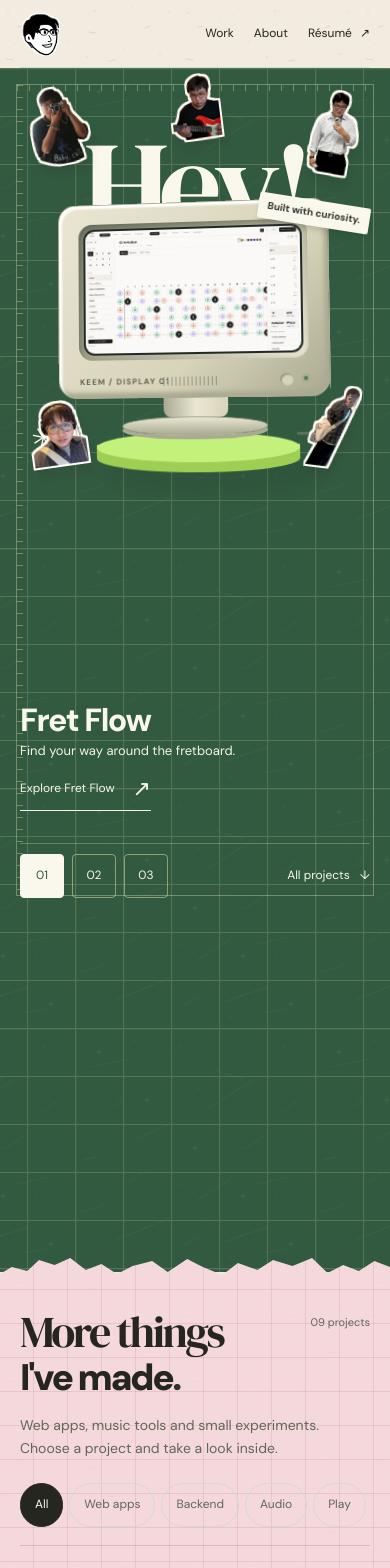
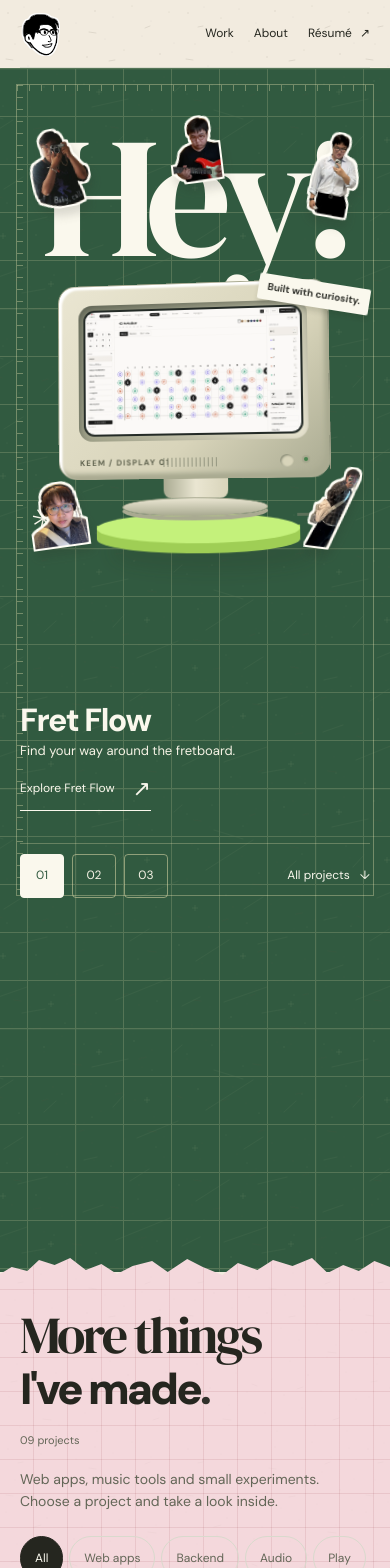
Before and after one commit to pandakn/panda-portfolio, a Next.js app: page / in a window 390 px wide. Shown: the top 1568 px of the page. Built offline with nearby package versions, Linux system fonts and the light colour scheme.

Commit message:
feat(ui): enlarge project heading and balance responsive hero

```diff
--- a/src/app/globals.css
+++ b/src/app/globals.css
@@ -261,6 +261,11 @@
   isolation: isolate;
   height: calc(var(--stage-height) + 620px);
   --stage-height: max(700px, 100svh);
+  --hero-heading-size: clamp(200px, min(34vw, 36svh), 400px);
+  --hero-scene-offset: max(0px, calc((var(--stage-height) - 850px) / 2));
+  --hero-monitor-top: calc(
+    var(--hero-scene-offset) + var(--hero-heading-size) * 0.65 + 28px
+  );
   --mat-green: #315a40;
   --mat-markings: rgb(246 237 185 / 34%);
   --ink: #faf8ed;
@@ -333,11 +338,11 @@
 }
 .hero-heading {
   position: absolute;
-  inset: 58px 0 auto;
+  inset: calc(var(--hero-scene-offset) + 16px) 0 auto;
   color: var(--brand);
   font-family: var(--font-display), serif;
   font-weight: 400;
-  font-size: clamp(168px, 26vw, 310px);
+  font-size: var(--hero-heading-size);
   letter-spacing: -0.065em;
   line-height: 0.82;
   text-align: center;
@@ -360,31 +365,31 @@
 }
 .hero-photo-camera {
   --sticker-angle: -11deg;
-  top: 170px;
+  top: calc(var(--hero-scene-offset) + 170px);
   left: 8%;
   width: clamp(130px, 14vw, 175px);
 }
 .hero-photo-mirror {
   --sticker-angle: 9deg;
-  top: 265px;
+  top: calc(var(--hero-scene-offset) + 265px);
   right: 7%;
   width: clamp(115px, 12vw, 150px);
 }
 .hero-photo-headphones {
   --sticker-angle: -8deg;
-  top: 65px;
+  top: calc(var(--hero-scene-offset) + 65px);
   right: 8%;
   width: 110px;
 }
 .hero-photo-bag {
   --sticker-angle: 7deg;
-  top: 355px;
+  top: calc(var(--hero-scene-offset) + 355px);
   left: 22%;
   width: 95px;
 }
 .hero-photo-guitar {
   --sticker-angle: -7deg;
-  top: 20px;
+  top: calc(var(--hero-scene-offset) + 20px);
   left: 13%;
   width: 100px;
 }
@@ -398,7 +403,7 @@
 }
 .hardware-stage {
   position: absolute;
-  inset: 185px 0 auto;
+  inset: var(--hero-monitor-top) 0 auto;
   height: 375px;
   display: flex;
   justify-content: center;
@@ -805,7 +810,7 @@
 }
 .collection-title h2 {
   font-family: var(--font-display), serif;
-  font-size: clamp(46px, 6vw, 72px);
+  font-size: clamp(72px, 12vw, 160px);
   font-weight: 400;
   letter-spacing: -0.055em;
   line-height: 0.98;
@@ -1785,9 +1790,6 @@
   }
 }
 @media (max-height: 850px) and (min-width: 641px) {
-  .hardware-stage {
-    top: 160px;
-  }
   .monitor-rig {
     width: 350px;
   }
@@ -1826,8 +1828,11 @@
     width: 245px;
     height: 35px;
   }
-  .hero-heading {
-    font-size: clamp(168px, 24vw, 275px);
+}
+@media (max-height: 740px) and (min-width: 641px) {
+  .hardware-stage {
+    transform: scale(0.9);
+    transform-origin: center top;
   }
 }
 @media (max-width: 1000px) {
@@ -1847,7 +1852,7 @@
     width: 90px;
   }
   .hero-photo-bag {
-    top: 380px;
+    top: calc(var(--hero-scene-offset) + 380px);
     left: 3%;
     width: 82px;
   }
@@ -1927,6 +1932,11 @@
   }
   .scroll-story {
     --stage-height: max(650px, 100svh);
+    --hero-heading-size: clamp(148px, min(44vw, 26svh), 280px);
+    --hero-scene-offset: max(0px, calc((var(--stage-height) - 760px) / 2));
+    --hero-monitor-top: calc(
+      var(--hero-scene-offset) + var(--hero-heading-size) * 0.82 + 34px
+    );
     height: calc(var(--stage-height) + 360px);
   }
   .stage-kicker {
@@ -1937,39 +1947,36 @@
     display: none;
   }
   .hero-heading {
-    top: 66px;
-    font-size: clamp(120px, 32vw, 198px);
     letter-spacing: -0.06em;
   }
   .hero-photo-camera {
-    top: 20px;
+    top: calc(var(--hero-scene-offset) + 20px);
     left: 3%;
     width: clamp(56px, 13vw, 76px);
   }
   .hero-photo-mirror {
-    top: 24px;
+    top: calc(var(--hero-scene-offset) + 24px);
     right: 3%;
     width: clamp(48px, 11vw, 64px);
   }
   .hero-photo-headphones {
-    top: 335px;
+    top: calc(var(--hero-monitor-top) + 199px);
     left: 3%;
     right: auto;
     width: clamp(54px, 13vw, 72px);
   }
   .hero-photo-bag {
-    top: 318px;
+    top: calc(var(--hero-monitor-top) + 182px);
     left: auto;
     right: 4%;
     width: clamp(46px, 11vw, 60px);
   }
   .hero-photo-guitar {
-    top: 8px;
+    top: calc(var(--hero-scene-offset) + 8px);
     left: calc(50% - 24px);
     width: 48px;
   }
   .hardware-stage {
-    top: 136px;
     height: 280px;
   }
   .monitor-rig {
@@ -2089,7 +2096,11 @@
     padding: 38px 0 48px;
   }
   .collection-title h2 {
-    font-size: 44px;
+    font-size: clamp(52px, 13vw, 80px);
+  }
+  .collection-title {
+    flex-direction: column;
+    gap: 16px;
   }
   .collection-title > span {
     font-size: 11px;
```
